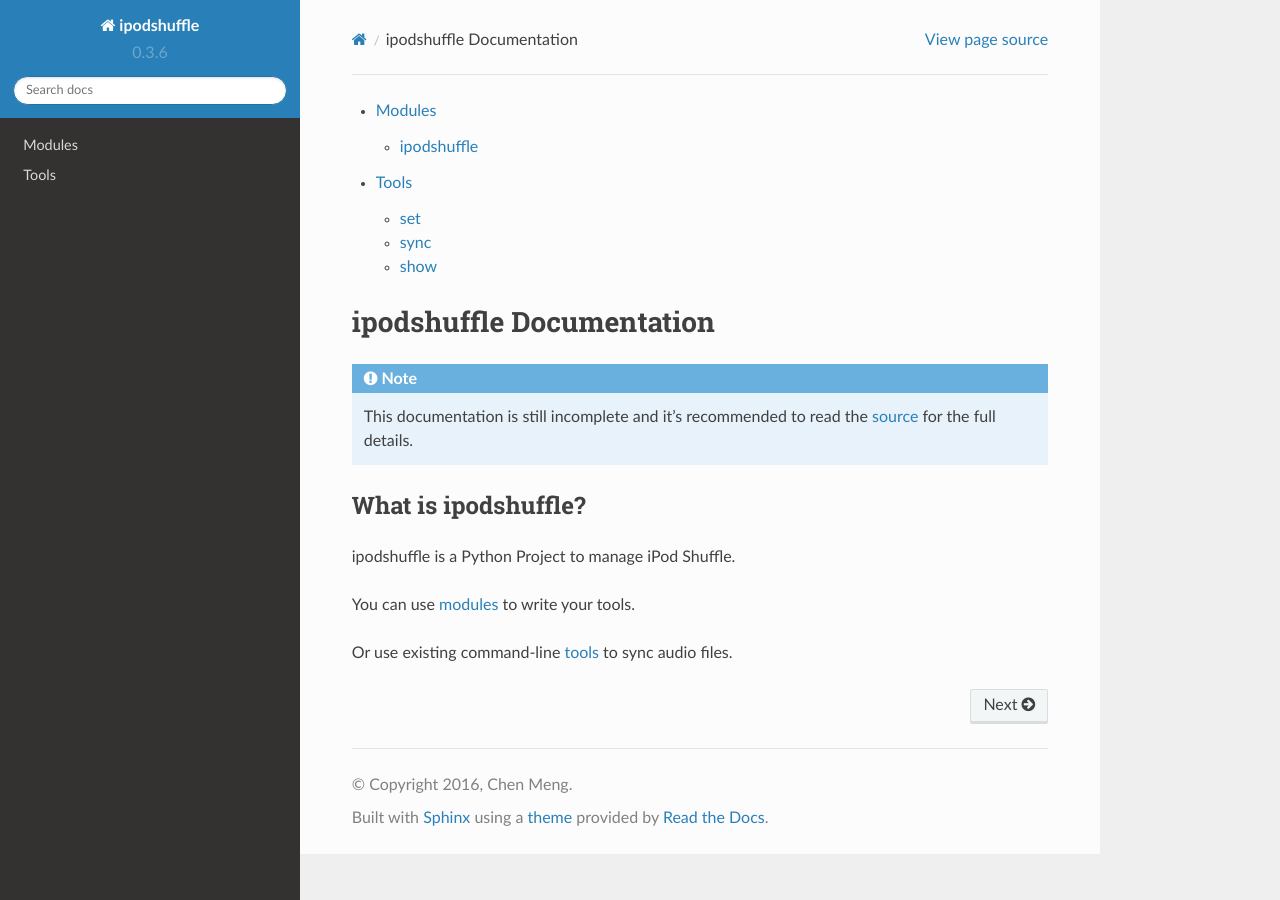
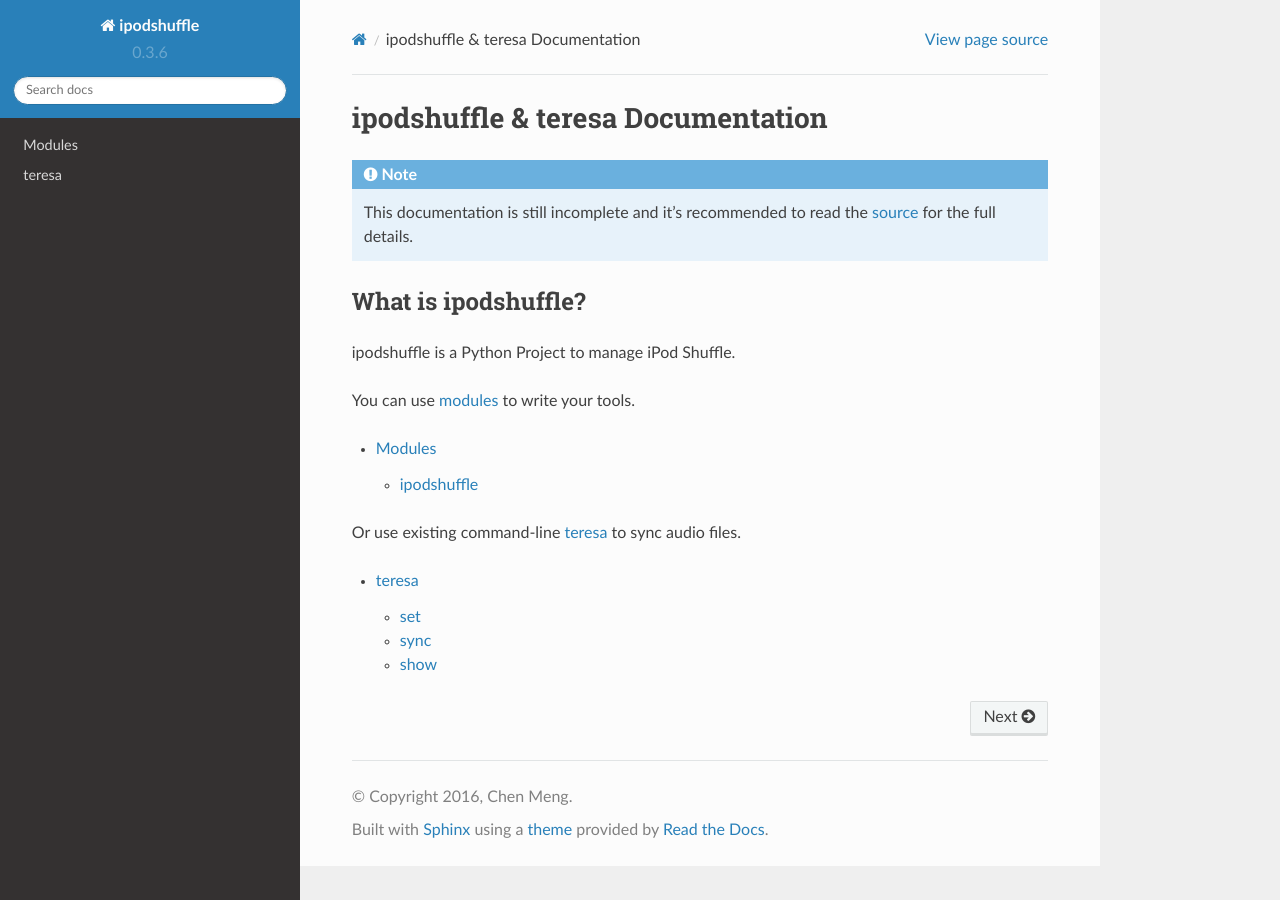
Before and after one commit to meng89/ipodshuffle, a Sphinx documentation site: the page built from docs/index.rst, in a window 1280 px wide. Built offline with Sphinx 7.4.7 and the Read the Docs theme 2.0.0, drawn with Linux system fonts in a browser that asks for light colours.

Commit message:
docs update

```diff
--- a/docs/index.rst
+++ b/docs/index.rst
@@ -1,12 +1,6 @@
-.. toctree::
-    :maxdepth: 2
-
-    modules/index
-    tools/index
-
-=========================
-ipodshuffle Documentation
-=========================
+==================================
+ipodshuffle & teresa Documentation
+==================================
 
 .. note::
 
@@ -21,4 +15,17 @@
 
 You can use :ref:`modules<Modules>` to write your tools.
 
-Or use existing command-line :ref:`tools<Tools>` to sync audio files.
+
+.. toctree::
+    :maxdepth: 2
+
+    modules/index
+
+
+Or use existing command-line :ref:`teresa<teresa>` to sync audio files.
+
+
+.. toctree::
+    :maxdepth: 2
+
+    teresa/index
--- /dev/null
+++ b/docs/teresa/set.rst
@@ -0,0 +1,5 @@
+===
+set
+===
+
+.. program-output:: ../teresa set --help
--- a/docs/tools/sync.rst
+++ b/docs/teresa/sync.rst
@@ -26,8 +26,8 @@
 website: http://www.voicerss.org
 
 
-source folder structure
------------------------
+source path folder structure
+----------------------------
 
 all folders and audio files can be symbolic(soft) links.
 
--- a/docs/tools/set.rst
+++ /dev/null
@@ -1,5 +0,0 @@
-===
-set
-===
-
-.. program-output:: ../teresa set --help
```
Also changed, not shown: docs/teresa.md (+8 -3 lines), docs/teresa/index.rst (renamed from docs/tools/index.rst, +4 -4 lines), docs/teresa/show.rst (renamed from docs/tools/show.rst), setup.cfg (added).
